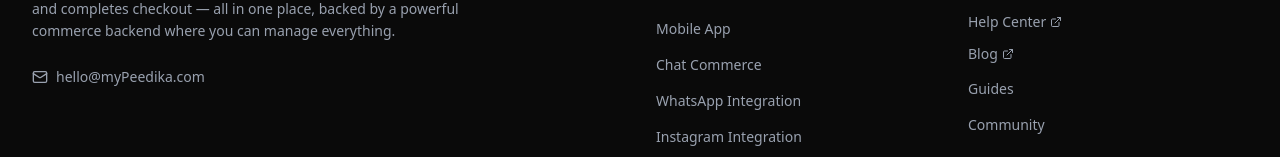
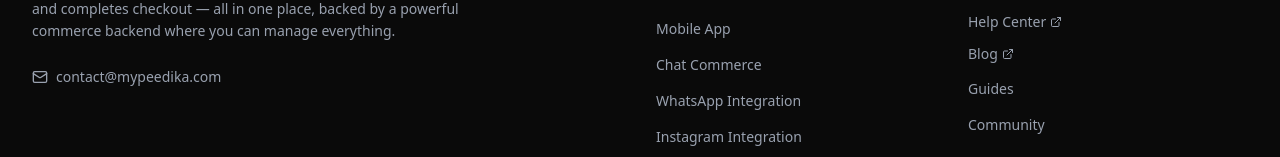
Before and after one commit to dev0ura/mypeedika, a Next.js app: page / in a window 1280 px wide. Shown: the part 2837-2994 px from the top of the page. Built offline with nearby package versions, Linux system fonts and the light colour scheme.

Commit message:
Update email contact in Footer component: changed email address from hello@myPeedika.com to contact@mypeedika.com for improved communication.

```diff
--- a/src/components/ui/footer.tsx
+++ b/src/components/ui/footer.tsx
@@ -23,8 +23,8 @@ const Footer = () => {
             </p>
             <div className="flex items-center gap-2 text-gray-600 dark:text-gray-400 text-sm">
               <Mail className="h-4 w-4" />
-              <a href="mailto:hello@myPeedika.com" className="hover:text-[#0CF2A0] transition-colors">
-                hello@myPeedika.com
+              <a href="mailto:contact@mypeedika.com" className="hover:text-[#0CF2A0] transition-colors">
+                contact@mypeedika.com
               </a>
             </div>
           </div>
```
